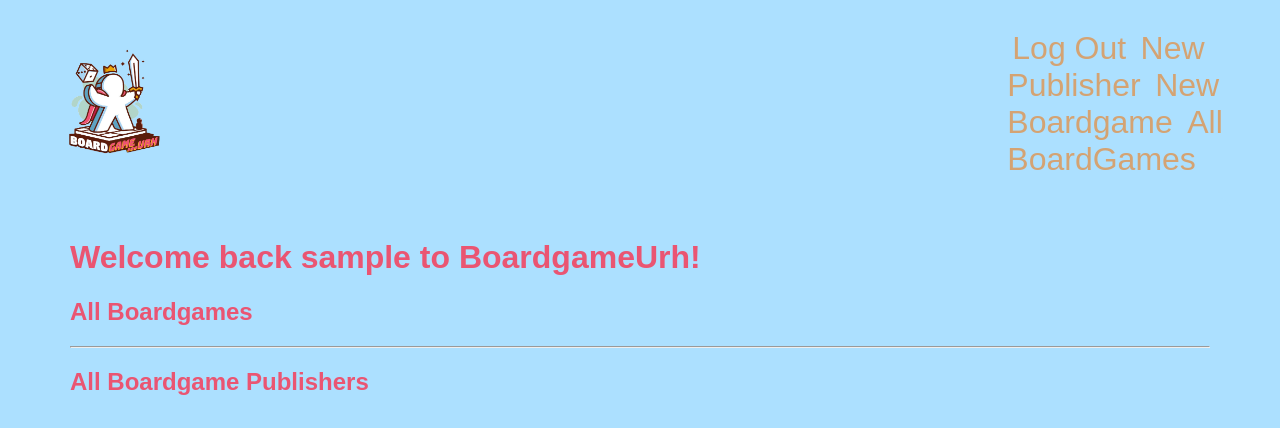
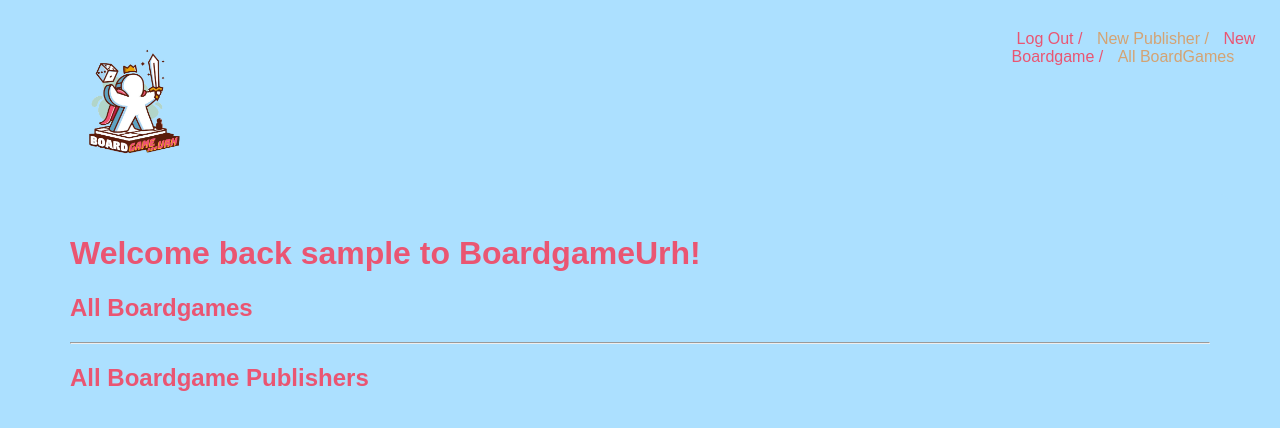
Before and after one commit to alx-rg/craft-your-job, a Flask app: page / in a window 1280 px wide. Shown: the top 428 px of the page. After the commit the page ends 391 px from the top, so only its background shows below. Run offline with Flask 2, Linux system fonts and the light colour scheme; the visitor is signed in with stand-in values (Sample User, id 1); data comes from the database, SQL or seed files in the repository; both versions use the stored data as it was after the commit; data that the repository does not hold is empty; some libraries are stand-ins or nearby versions.

```diff
--- a/boardgame_app/static/style.css
+++ b/boardgame_app/static/style.css
@@ -8,7 +8,7 @@ body {
 
 nav {
   display: flex;
-  padding-left: 10px;
+  padding-left: 30px;
   padding-top: 30px;
 }
 
@@ -16,8 +16,8 @@ a {
   text-decoration: none;
   color: #D4A373;
   width: 100vw;
-  font-size: 2rem;
-  font-family: Arial, Helvetica, sans-serif;
+  font-size: 1rem;
+
 }
 
 .nav-links {
--- a/boardgame_app/templates/base.html
+++ b/boardgame_app/templates/base.html
@@ -7,22 +7,16 @@
         <link href="https://fonts.googleapis.com/css2?family=Open+Sans:wght@400;700&display=swap" rel="stylesheet">
     </head>
     <body>
-        <!-- Add base html here. -->
-
         <nav>
             {% if current_user.is_authenticated %}
             <a href="/"><img class='logo' src="{{ url_for('static', filename='logo.png')}}"></img></a>
             <div class="nav-links">
 
-
-                <a href="/logout">Log Out</a>
-                <a href="/new_publisher">New Publisher</a>
-                <a href="/new_boardgame">New Boardgame</a>
+                <a href="/logout" style="color: #ea5572;">Log Out /</a>
+                <a href="/new_publisher" >New Publisher /</a>
+                <a href="/new_boardgame" style="color: #ea5572;">New Boardgame /</a>
                 <a href="/">All BoardGames</a>
-                    <!-- stuff you only want to show to logged-in users -->
                 {% else %}
-                    <!-- stuff you only want to show to logged-out users -->
-
                     <h1>
                        <a href="/signup">Sign Up &nbsp</a>
                     </h1>
@@ -30,7 +24,6 @@
 
                         <a href="/login" style="color: #ea5572;">&nbsp/ &nbsp Log In</a>
                     </h1>
-
                 {% endif %}
             </div>
         </nav>
--- a/boardgame_app/templates/home.html
+++ b/boardgame_app/templates/home.html
@@ -17,7 +17,6 @@
     <hr>
     <h2>All Boardgame Publishers</h2>
 
-
     {% for publisher in publishers %}
     <div class="publisher">
         <a href="/publisher/{{ publisher.id }}">{{ publisher.company }}</a> -
--- a/requirements.txt
+++ b/requirements.txt
@@ -18,4 +18,3 @@ Flask-WTF==0.14.3
 pycparser==2.20
 WTForms==2.3.3
 gunicorn==20.1.0
-# psycopg2==2.9.2
```
Also changed, not shown: boardgame_app/database.db, 1 other file.
